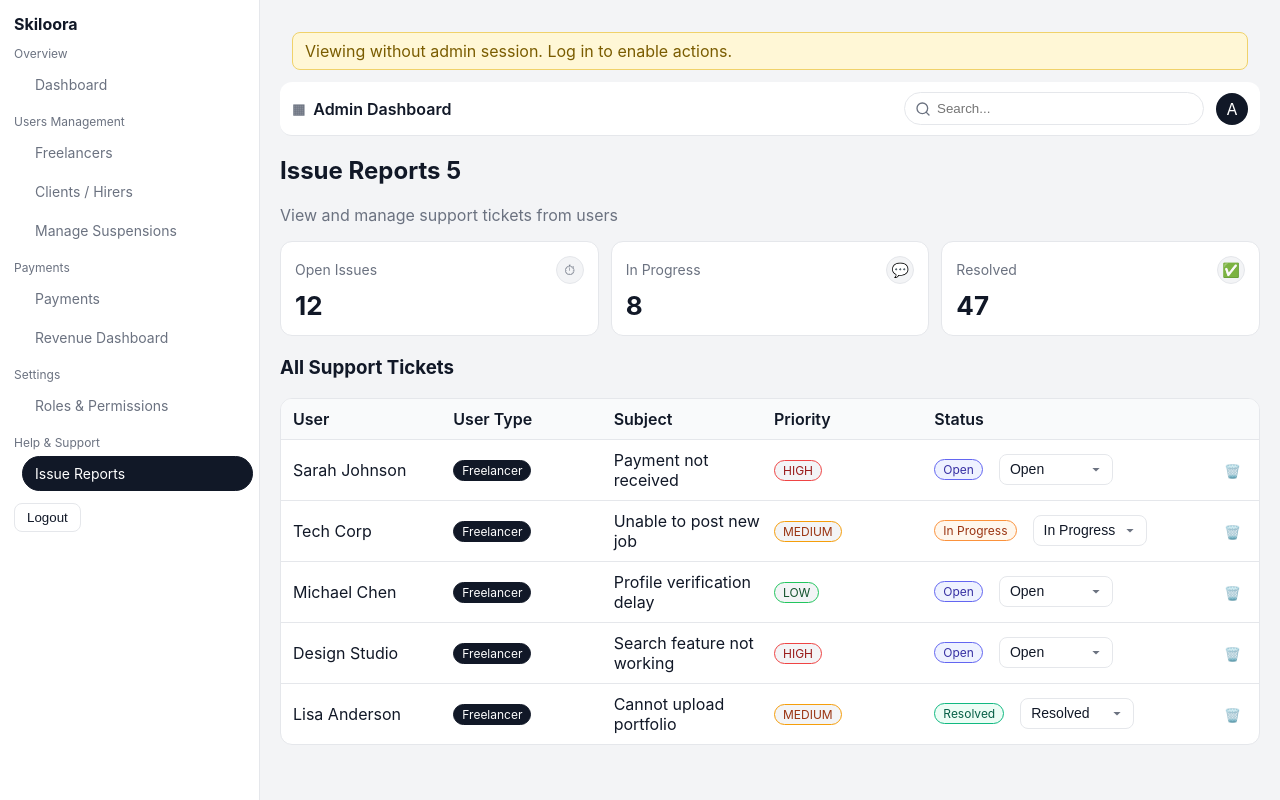
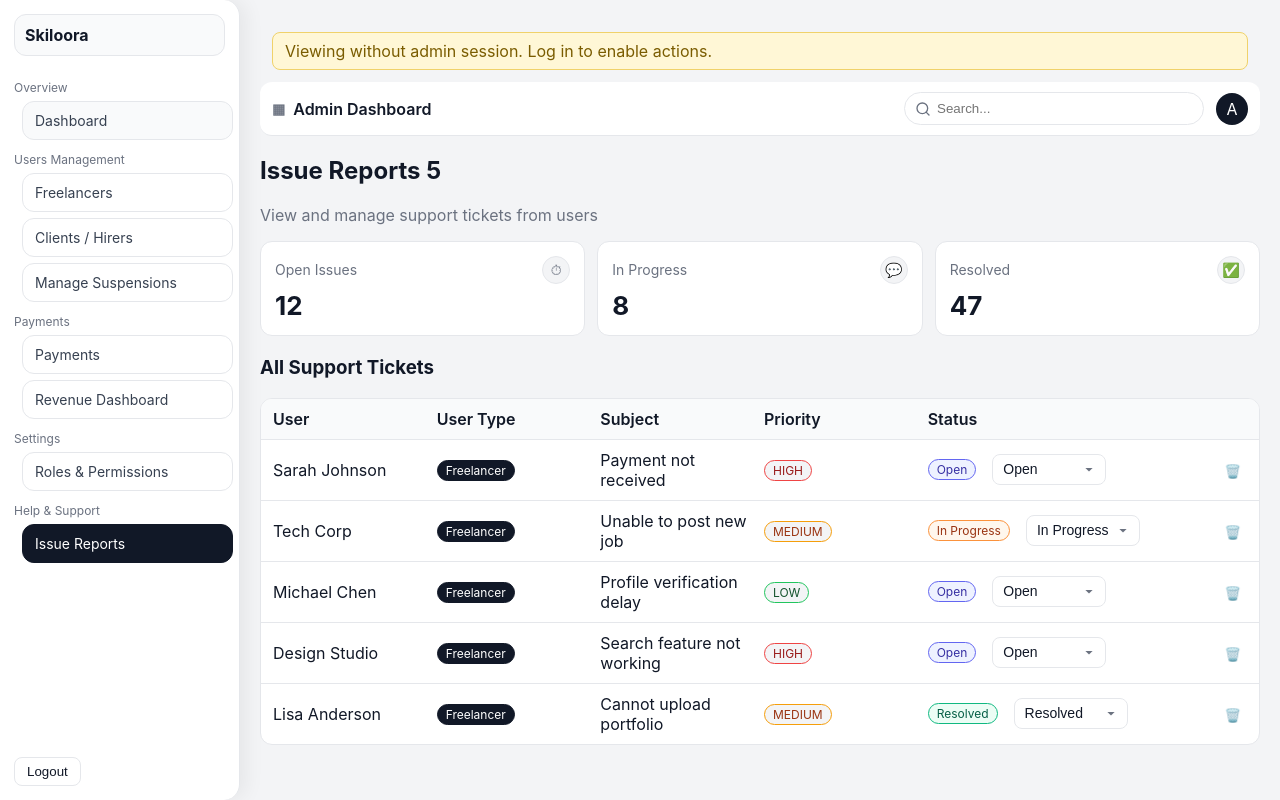
Before and after one commit to kavinpradheep/Skiloora, a plain HTML site: page admin/html/issues.html in a window 1280 px wide. Drawn offline with Linux system fonts and the light colour scheme; no server answers.

Commit message:
after changes in ui in admin nav

```diff
--- a/admin/css/admin.css
+++ b/admin/css/admin.css
@@ -9,22 +9,30 @@
 .icon-btn{background:transparent;border:none;cursor:pointer;font-size:16px}
 
 .admin-app{display:flex;background:var(--bg);color:var(--text)}
-.admin-sidebar{width:260px;background:var(--card);border-right:1px solid var(--border);min-height:100vh;padding:14px}
-.admin-sidebar .brand{font-weight:700;margin-bottom:12px}
-.admin-sidebar .nav .nav-item{display:block;width:100%;text-align:left;padding:8px 12px;border-radius:999px;border:1px solid transparent;background:transparent;margin:4px 0 4px 8px;cursor:pointer;text-decoration:none;color:#6b7280;font-size:14px}
+.admin-sidebar{position:fixed;top:0;left:0;width:240px;background:var(--card);border-right:1px solid var(--border);height:100vh;padding:14px;overflow:auto;display:flex;flex-direction:column;border-radius:0 16px 16px 0;box-shadow: 6px 0 20px rgba(2,6,23,0.06)}
+.admin-sidebar .brand{font-weight:700;margin-bottom:12px;padding:10px;border:1px solid var(--border);border-radius:12px;background:#f9fafb}
+.admin-sidebar .nav .nav-item{display:block;width:100%;text-align:left;padding:10px 12px;border-radius:12px;border:1px solid var(--border);background:#f9fafb;margin:6px 0 6px 8px;cursor:pointer;text-decoration:none;color:#374151;font-size:14px}
 .admin-sidebar .nav .nav-item.active{background:#111827;color:#fff;border-color:#111827}
+.admin-sidebar .nav .nav-item:hover{background:#f3f4f6;color:#111827}
+.admin-sidebar .nav .nav-item:active{background:#f3f4f6;color:#111827}
+.admin-sidebar .nav .nav-item.active:hover,
+.admin-sidebar .nav .nav-item.active:active{background:#111827;color:#fff;border-color:#111827}
 .admin-sidebar .section-label{font-size:12px;color:var(--muted);margin:12px 0 6px}
-.admin-sidebar .nav .nav-sublink{display:block;width:100%;text-align:left;padding:8px 12px;border-radius:999px;border:1px solid transparent;background:transparent;margin:4px 0 4px 8px;cursor:pointer;text-decoration:none;color:#6b7280;font-size:14px}
+.admin-sidebar .nav .nav-sublink{display:block;width:100%;text-align:left;padding:10px 12px;border-radius:12px;border:1px solid var(--border);background:#fff;margin:6px 0 6px 8px;cursor:pointer;text-decoration:none;color:#374151;font-size:14px}
 .admin-sidebar .nav .nav-sublink.active{background:#111827;color:#fff;border-color:#111827}
+.admin-sidebar .nav .nav-sublink:hover{background:#f3f4f6;color:#111827}
+.admin-sidebar .nav .nav-sublink:active{background:#f3f4f6;color:#111827}
+.admin-sidebar .nav .nav-sublink.active:hover,
+.admin-sidebar .nav .nav-sublink.active:active{background:#111827;color:#fff;border-color:#111827}
 .admin-sidebar .nav .nav-sublink.active .icon{color:#fff}
 .admin-sidebar .nav .nav-item .icon,
 .admin-sidebar .nav .nav-sublink .icon{display:none}
 .admin-sidebar .nav .nav-item.active .icon{color:#fff}
 /* Consistent icon color when active (if icons are later shown) */
 .admin-sidebar .nav .nav-sublink.active .icon{color:#fff}
-.sidebar-bottom{margin-top:12px}
+.sidebar-bottom{margin-top:auto}
 
-.admin-main{flex:1;padding:20px}
+.admin-main{flex:1;padding:20px;margin-left:240px}
 .admin-topbar{display:flex;justify-content:space-between;align-items:center;margin-bottom:20px;background:#fff;border-bottom:1px solid var(--border);padding:10px 12px;border-radius:12px}
 .admin-topbar .path{font-weight:600;display:flex;align-items:center;gap:8px}
 .admin-topbar .path::before{content:"▦";font-size:14px;color:var(--muted)}
@@ -69,12 +77,12 @@ canvas{flex:1}
 /* Responsive adjustments */
 @media (max-width: 1024px){
 	.mobile-menu{display:inline-flex;align-items:center;justify-content:center}
-	.admin-sidebar{position:fixed;top:0;left:0;height:100vh;overflow:auto;z-index:120;transform:translateX(-100%);transition:transform .25s ease}
+	.admin-sidebar{position:fixed;top:0;left:0;height:100vh;overflow:auto;z-index:120;transform:translateX(-100%);transition:transform .25s ease;width:260px}
 	body.menu-open .admin-sidebar{transform:translateX(0)}
 	#menuOverlay{display:block}
 	body:not(.menu-open) #menuOverlay{display:none}
 	body.menu-open{overflow:hidden}
-	.admin-main{padding-top:58px}
+	.admin-main{padding-top:58px;margin-left:0}
 	.admin-topbar .search{display:none}
 }
 
--- a/admin/js/nav.js
+++ b/admin/js/nav.js
@@ -25,6 +25,11 @@
   function initDom(){
     const sidebar = document.querySelector('.admin-sidebar .nav');
     if (!sidebar) return;
+    // Ensure body has padding/margin adjusted when sidebar is present
+    const rootBody = document.body;
+    if (window.matchMedia('(min-width: 1025px)').matches){
+      rootBody.classList.remove('menu-open');
+    }
     const links = Array.from(sidebar.querySelectorAll('a.nav-sublink, a.nav-item, button.nav-item'));
     links.forEach(el => {
       const href = el.getAttribute('href') || '';
@@ -48,7 +53,7 @@
     // Mobile sidebar toggle
     const menuBtn = document.getElementById('mobileMenu');
     const overlay = document.getElementById('menuOverlay');
-    const rootBody = document.body;
+
     function closeMenu(){
       rootBody.classList.remove('menu-open');
       if (menuBtn) menuBtn.setAttribute('aria-expanded','false');
```
